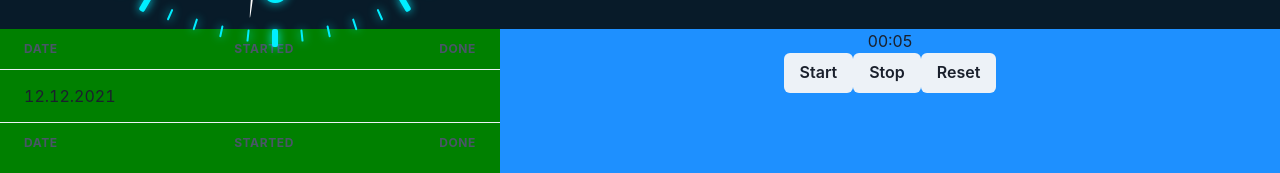
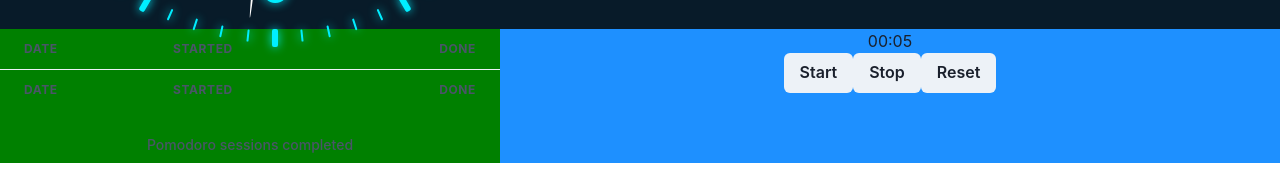
Before and after one commit to martinsletsjoe/Pomodoro-stoppeklokke, a React (Vite) app: page / in a window 1280 px wide. Shown: the part 471-644 px from the top of the page. Built offline with nearby package versions, Linux system fonts and the light colour scheme.

Commit message:
dynamic logging

```diff
--- a/package.json
+++ b/package.json
@@ -15,6 +15,7 @@
     "@emotion/styled": "^11.11.0",
     "chakra": "^0.0.3",
     "framer-motion": "^11.0.8",
+    "moment": "^2.30.1",
     "react": "^18.2.0",
     "react-dom": "^18.2.0"
   },
--- a/src/App.tsx
+++ b/src/App.tsx
@@ -6,10 +6,12 @@ import { useState } from "react";
 import { TimerInfo } from "./types";
 
 function App() {
-  const [timerInfo, setTimerInfo] = useState<TimerInfo>({
-    startTime: null,
-    endTime: null,
-  });
+  const [timerInfos, setTimerInfos] = useState<TimerInfo[]>([]);
+
+  const addTimerInfo = (newTimerInfo: TimerInfo) => {
+    setTimerInfos((prevTimerInfos) => [...prevTimerInfos, newTimerInfo]);
+    console.log("here:", newTimerInfo);
+  };
 
   return (
     <Grid
@@ -27,11 +29,11 @@ function App() {
       </GridItem>
       <Show above="lg">
         <GridItem area="aside" bg="green">
-          <SessionLog timerInfo={timerInfo} />
+          <SessionLog timerInfos={timerInfos} />
         </GridItem>
       </Show>
       <GridItem area="main" bg="dodgerblue">
-        <Stopwatch setTimerInfo={setTimerInfo} />
+        <Stopwatch addTimerInfo={addTimerInfo} />
       </GridItem>
     </Grid>
   );
--- a/src/components/SessionLog.tsx
+++ b/src/components/SessionLog.tsx
@@ -10,12 +10,16 @@ import {
   Tr,
 } from "@chakra-ui/react";
 import { TimerInfo } from "../types";
+import moment from "moment";
+import React from "react";
 
 interface DisplayInfoProps {
-  timerInfo: TimerInfo;
+  timerInfos: TimerInfo[]; // Note the plural 'timerInfos' indicating an array of TimerInfo objects
 }
 
-const SessionLog = ({ timerInfo }: { timerInfo: TimerInfo }) => {
+const SessionLog: React.FC<DisplayInfoProps> = ({ timerInfos }) => {
+  // let logTimes = []String;
+
   return (
     <TableContainer>
       <Table variant="simple">
@@ -28,11 +32,14 @@ const SessionLog = ({ timerInfo }: { timerInfo: TimerInfo }) => {
           </Tr>
         </Thead>
         <Tbody>
-          <Tr>
-            <Td>12.12.2021</Td>
-            <Td>{timerInfo.startTime?.toString()}</Td>
-            <Td isNumeric>{timerInfo.endTime?.toString()}</Td>
-          </Tr>
+          {timerInfos.map((timerInfo, index) => (
+            <Tr key={index}>
+              <Td>{moment(timerInfo.startTime)?.format(`Do MMMM YYYY`)}</Td>
+              {/* <Td>{timerInfo.startTime?.toString()}</Td> */}
+              <Td>{moment(timerInfo.startTime)?.format(`HH:mm:ss`)}</Td>
+              <Td isNumeric>{moment(timerInfo.endTime)?.format(`HH:mm:ss`)}</Td>
+            </Tr>
+          ))}
         </Tbody>
         <Tfoot>
           <Tr>
--- a/src/components/Stopwatch.tsx
+++ b/src/components/Stopwatch.tsx
@@ -5,12 +5,10 @@ import { TimerInfo } from "../types";
 const initialTime = 5;
 
 interface StopWatchProps {
-  setTimerInfo: (
-    timerInfo: TimerInfo | ((prevTimerInfo: TimerInfo) => TimerInfo)
-  ) => void;
+  addTimerInfo: (timerInfo: TimerInfo) => void;
 }
 
-const Stopwatch = ({ setTimerInfo }: StopWatchProps) => {
+const Stopwatch = ({ addTimerInfo }: StopWatchProps) => {
   const [seconds, setSeconds] = useState(initialTime);
   const [isRunning, setIsRunning] = useState(false);
 
@@ -20,13 +18,12 @@ const Stopwatch = ({ setTimerInfo }: StopWatchProps) => {
     if (isRunning) {
       const startTime = new Date();
 
-      setTimerInfo((prev) => ({ ...prev, startTime }));
       intervalId = setInterval(() => {
         setSeconds((prevSeconds) => {
           if (prevSeconds <= 1) {
             setIsRunning(false); // Stop the timer if time runs out
             const endTime = new Date();
-            setTimerInfo((prev: TimerInfo) => ({ ...prev, endTime }));
+            setTimeout(() => addTimerInfo({ startTime, endTime }), 0);
             return 0;
           }
           return prevSeconds - 1;
@@ -51,7 +48,6 @@ const Stopwatch = ({ setTimerInfo }: StopWatchProps) => {
   function resetTimer() {
     setIsRunning(false); // Stop the timer
     setSeconds(initialTime); // Reset the seconds
-    setTimerInfo({ startTime: null, endTime: null });
   }
 
   function stopTimer() {
```
Also changed, not shown: 1 other file (tests, documents, lock files or other folders).
